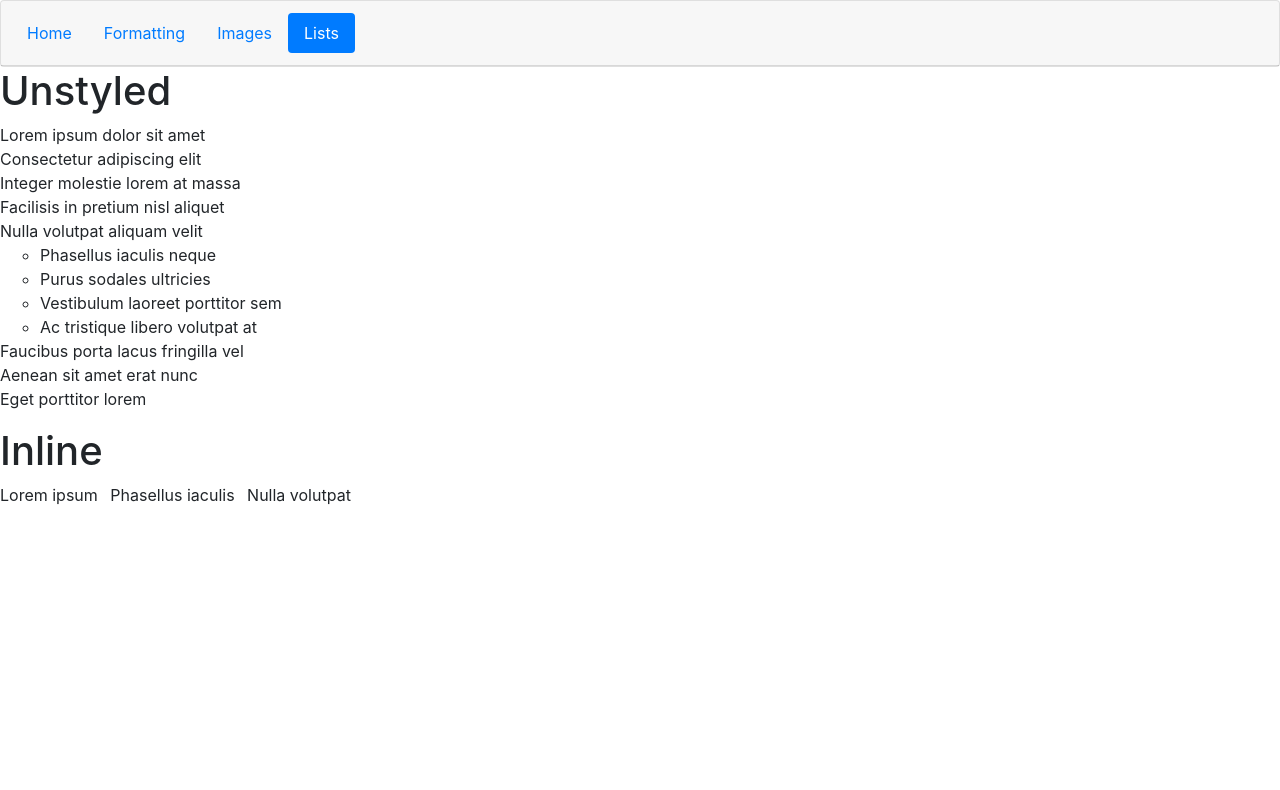
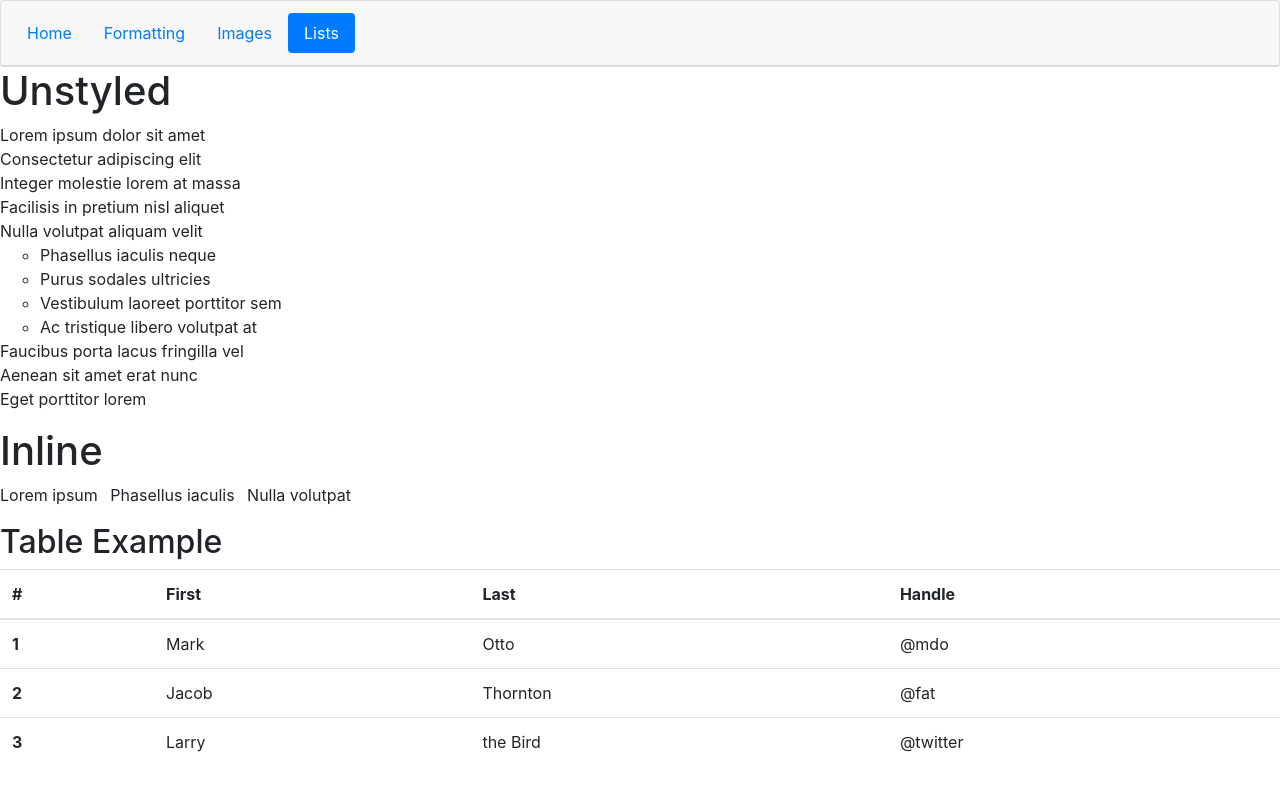
Before and after one commit to riccetti-school/CST120, a plain HTML site: page workspaceCST-120/Milestone 2/list.html in a window 1280 px wide. Drawn offline with nearby package versions, Linux system fonts and the light colour scheme.

Commit message:
milestone 2

```diff
--- a/workspaceCST-120/Milestone 2/list.html
+++ b/workspaceCST-120/Milestone 2/list.html
@@ -58,6 +58,41 @@
         <li class="list-inline-item">Nulla volutpat</li>
     </ul>
 
+
+    <h2>Table Example</h2>
+
+    <table class="table">
+        <thead>
+          <tr>
+            <th scope="col">#</th>
+            <th scope="col">First</th>
+            <th scope="col">Last</th>
+            <th scope="col">Handle</th>
+          </tr>
+        </thead>
+        <tbody>
+          <tr>
+            <th scope="row">1</th>
+            <td>Mark</td>
+            <td>Otto</td>
+            <td>@mdo</td>
+          </tr>
+          <tr>
+            <th scope="row">2</th>
+            <td>Jacob</td>
+            <td>Thornton</td>
+            <td>@fat</td>
+          </tr>
+          <tr>
+            <th scope="row">3</th>
+            <td>Larry</td>
+            <td>the Bird</td>
+            <td>@twitter</td>
+          </tr>
+        </tbody>
+      </table>
+
+
     <script src="https://code.jquery.com/jquery-3.3.1.slim.min.js"
         integrity="sha384-q8i/X+965DzO0rT7abK41JStQIAqVgRVzpbzo5smXKp4YfRvH+8abtTE1Pi6jizo"
         crossorigin="anonymous"></script>
```
Also changed, not shown: workspaceCST-120/Milestone 2/images.html (+9 -1 lines), 1 other file.
